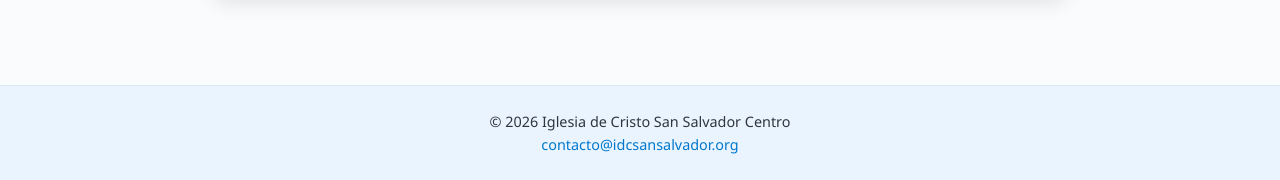
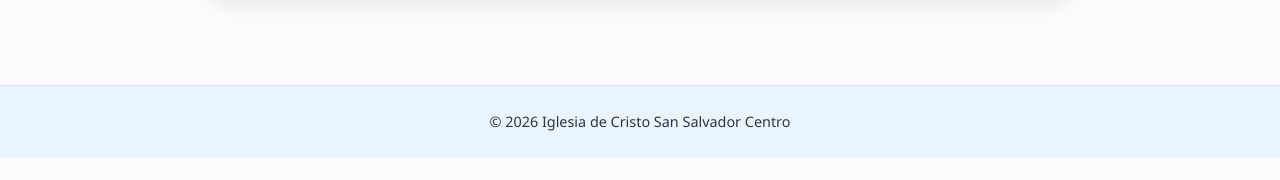
Before and after one commit to victorlinares2689/iglesia-de-cristo-ssc, a plain HTML site: page index.html in a window 1280 px wide. Shown: the part 673-853 px from the top of the page. After the commit the page ends 830 px from the top, so only its background shows below. Drawn offline with Linux system fonts and the light colour scheme.

Commit message:
Actualizado footer sin mailto

```diff
--- a/index.html
+++ b/index.html
@@ -196,7 +196,6 @@
 
   <footer class="pie-pagina">
     <p>© 2026 Iglesia de Cristo San Salvador Centro</p>
-    <p><a href="mailto:contacto@idcsansalvador.org">contacto@idcsansalvador.org</a></p>
   </footer>
 
   <script src="script.js"></script>
```
